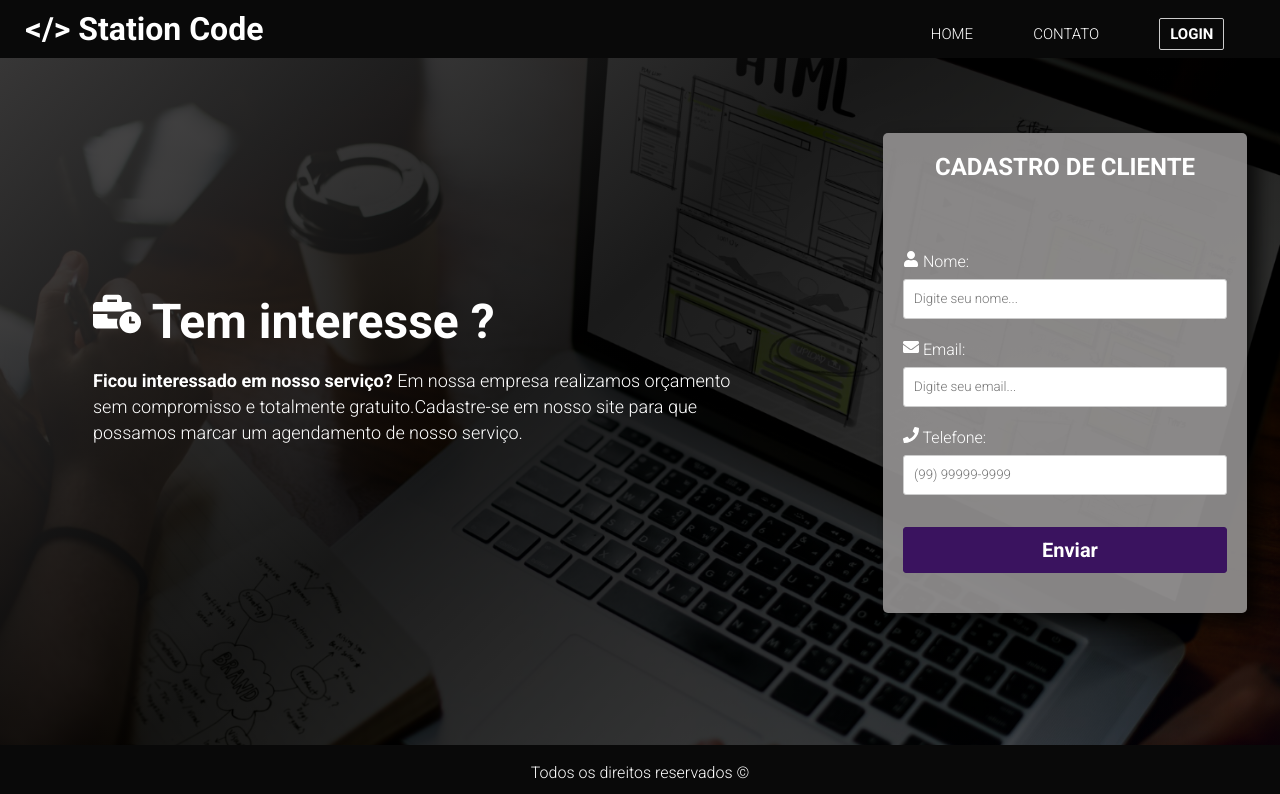
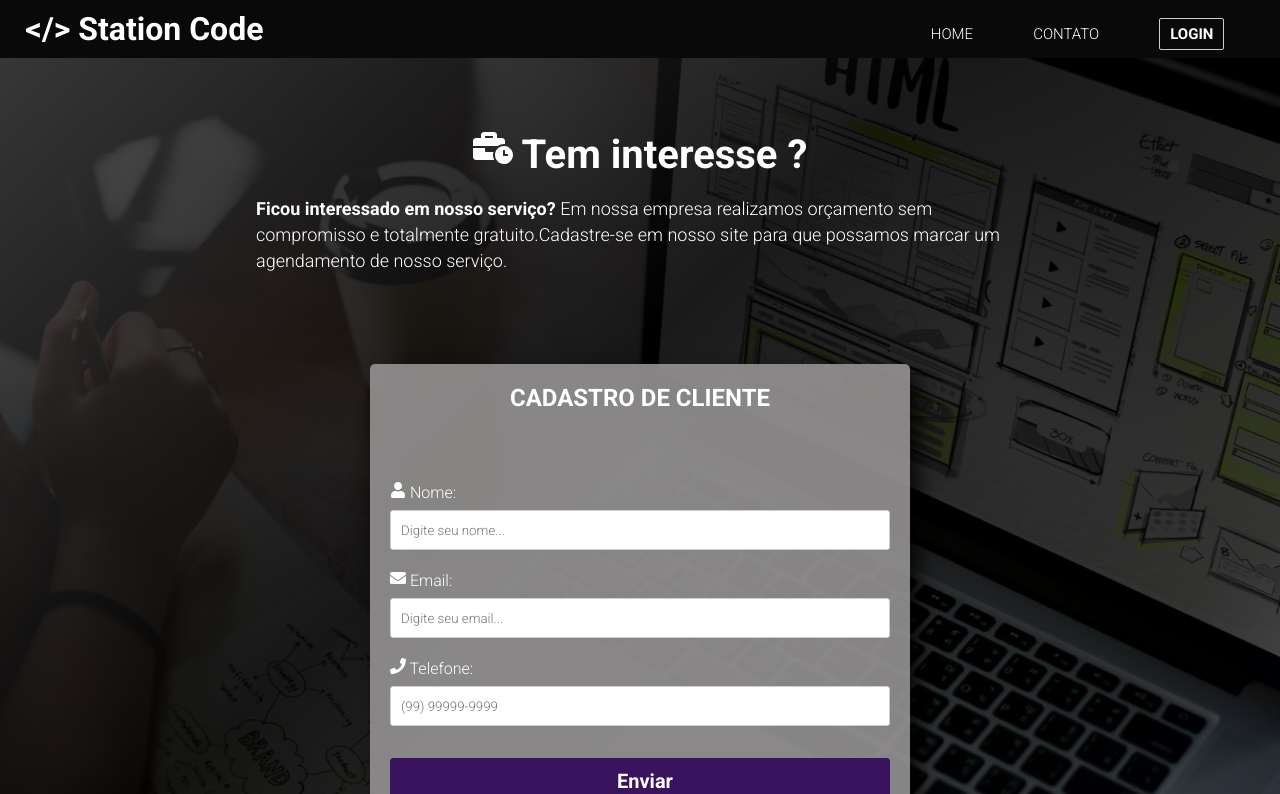
Before and after one commit to Gerson77/Home-Dashboard, a React (Vite) app: page /contato in a window 1280 px wide. Shown: the top 794 px of the page. Built offline with nearby package versions, Linux system fonts and the light colour scheme; no server answers.

Commit message:
Css module alter class

```diff
--- a/src/pages/Contato.tsx
+++ b/src/pages/Contato.tsx
@@ -67,8 +67,8 @@ export function Contato() {
   }
 
   const handleKeyEnter = (e: React.KeyboardEvent<HTMLInputElement>) => {
-    if(e.code === 'Enter') {
-      handleSubmit(e)
+    if(e.code === 'Enter' || e.code === 'NumpadEnter') {
+      return handleSubmit(e)
     }
   }
 
--- a/src/pages/Login.tsx
+++ b/src/pages/Login.tsx
@@ -35,6 +35,7 @@ export function Login() {
       setAlert(true);
     } else {
       try {
+        setLoading(true);
         const isLogged = await api.signin(email, password);
 
         if (isLogged) {
@@ -60,7 +61,7 @@ export function Login() {
   };
 
   const eventCapture = (event: React.KeyboardEvent<HTMLInputElement>) => {
-    if (event.key === "Enter") return handleLogin();
+    if (event.key === "Enter" || event.key === 'NumpadEnter') return handleLogin();
   };
 
   return (
--- a/src/pages/css/Contato.module.css
+++ b/src/pages/css/Contato.module.css
@@ -48,7 +48,7 @@
   width: 30%;
   max-width: 600px;
   margin: 10px 0;
-  padding: 10px;
+  padding: 50px 30px;
 }
 
 .boxForm label {
@@ -107,7 +107,7 @@
   background-color: rgb(37, 11, 62);
 }
 
-@media screen and (max-width: 1144px) {
+@media screen and (max-width: 1280px) {
   .painel {
     margin: 10px auto;
     width: 100%;
@@ -116,6 +116,7 @@
   .boxForm {
     width: 100%;
     margin: 10px auto;
+    padding: 10px 30px;
   }
 
   .overlayForm {
@@ -146,4 +147,5 @@
     font-size: 36px;
     text-align: center;
   }
+
 }
--- a/src/pages/css/Login.module.css
+++ b/src/pages/css/Login.module.css
@@ -15,6 +15,8 @@
     background-color: rgba(0, 0, 0, 0.6);
     display: flex;
     align-items: center;
+    padding: 20px;
+
 }
 .login {
     width: 100%;
@@ -96,10 +98,9 @@
     top: 50%;
 }
 
-@media screen and (max-width: 400px) {
+@media screen and (max-width: 500px) {
     .painel {
         width: 100%;
-        padding: 50px 10px;
         border-radius: 5px;
         background-color: rgba(0, 0, 0, 0.829);
     }
```
